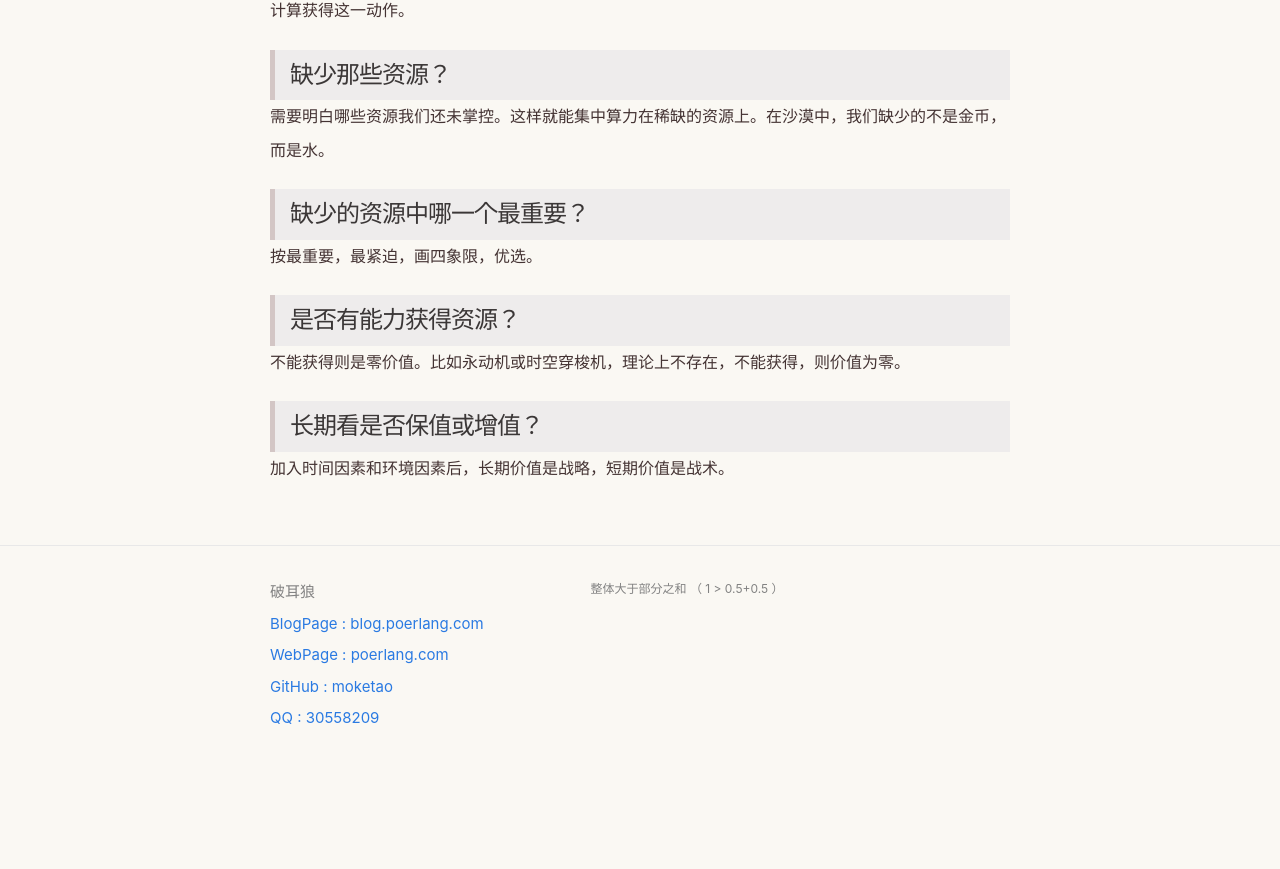
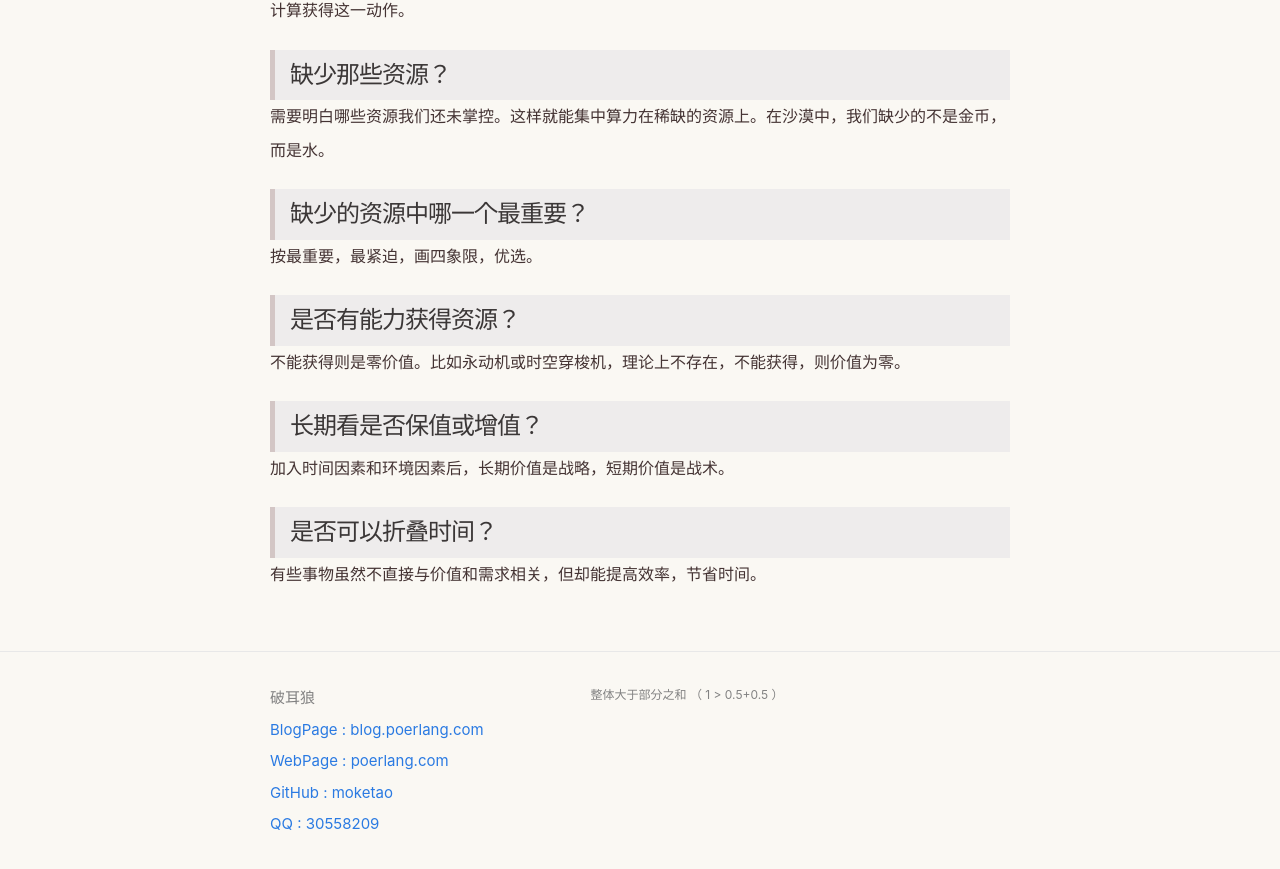
Before and after one commit to moketao/blog, a Jekyll site: the page built from _posts/2019-02-25-agi-value.md, in a window 1280 px wide and 900 px high, scrolled down 619 px. Shown: the top 869 px of the window. Built offline with Jekyll 4.4.1, drawn with Linux system fonts in a browser that asks for light colours; before the commit the page ends 1413 px from its top, so only the background shows below that.

Commit message:
Update 2019-02-25-agi-value.md

```diff
--- a/_posts/2019-02-25-agi-value.md
+++ b/_posts/2019-02-25-agi-value.md
@@ -36,3 +36,7 @@ tags: [agi]
 > 长期看是否保值或增值？
 
 加入时间因素和环境因素后，长期价值是战略，短期价值是战术。
+
+> 是否可以折叠时间？
+
+有些事物虽然不直接与价值和需求相关，但却能提高效率，节省时间。
```
